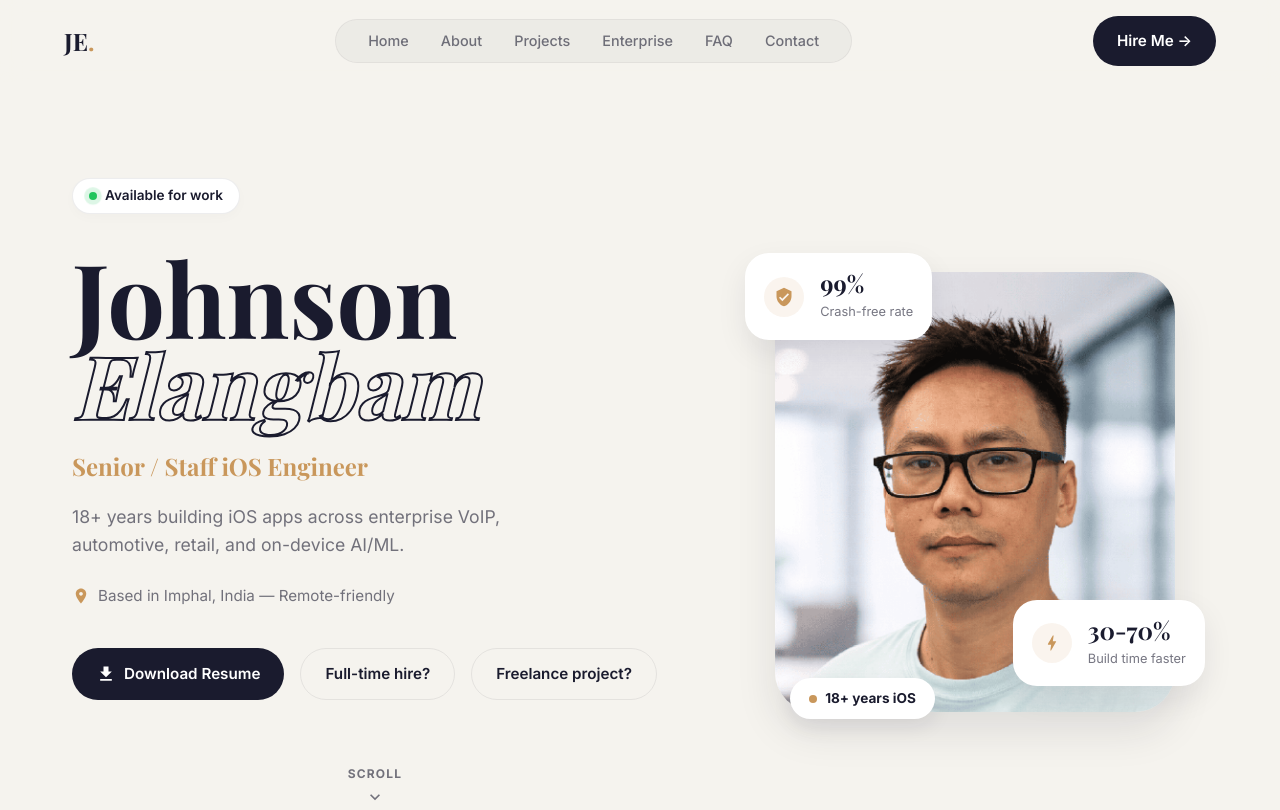
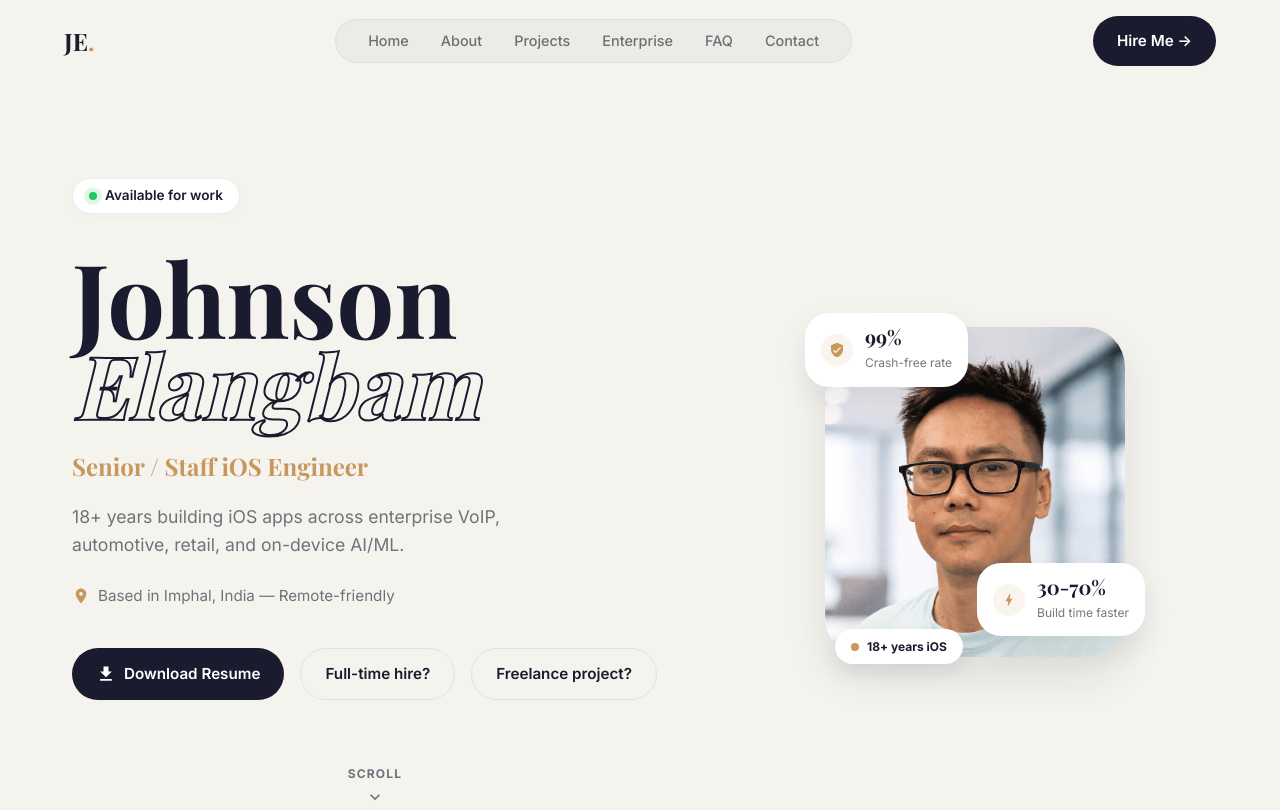
Before and after one commit to elangbamjohnson/elangbamjohnson.github.io, a plain HTML site: page index.html in a window 1280 px wide. Shown: the top 810 px of the page. Drawn offline with nearby package versions, Linux system fonts and the light colour scheme; a web font is replaced by a local one.

Commit message:
Decrease profile image size to 300px and scale floating cards proportionally

```diff
--- a/assets/css/styles.css
+++ b/assets/css/styles.css
@@ -374,13 +374,13 @@ h1, h2, h3, h4, h5, h6 {
 .hero-visual {
     position: relative;
     width: 100%;
-    max-width: 400px; /* Reduced from 500px */
+    max-width: 300px; /* Reduced further to 300px */
     margin: 0 auto;
 }
 .hero-photo {
     width: 100%;
     height: auto;
-    aspect-ratio: 400 / 440; /* Updated ratio for smaller size */
+    aspect-ratio: 300 / 330; /* Updated ratio for smaller size */
     object-fit: cover;
     border-radius: var(--radius-xl);
     box-shadow: 0 20px 40px rgba(26, 27, 46, 0.1);
@@ -389,36 +389,36 @@ h1, h2, h3, h4, h5, h6 {
 .float-card {
     position: absolute;
     background: var(--white);
-    padding: 1rem 1.2rem;
+    padding: 0.75rem 1rem;
     border-radius: var(--radius-lg);
     box-shadow: 0 12px 30px rgba(26, 27, 46, 0.08);
     display: flex;
     align-items: center;
-    gap: 1rem;
+    gap: 0.75rem;
     z-index: 10;
 }
 .float-card--tl {
-    top: -15px;
-    left: -30px;
+    top: -10px;
+    left: -20px;
     animation: float 4s ease-in-out 0s infinite;
 }
 .float-card--br {
-    bottom: 25px;
-    right: -30px;
+    bottom: 20px;
+    right: -20px;
     animation: float 4s ease-in-out 1.5s infinite;
 }
 .float-pill {
     position: absolute;
     bottom: -15px;
-    left: 15px;
+    left: 10px;
     background: var(--white);
-    padding: 0.6rem 1.2rem;
+    padding: 0.5rem 1rem;
     border-radius: var(--radius-pill);
     box-shadow: 0 8px 20px rgba(26, 27, 46, 0.08);
     display: flex;
     align-items: center;
     gap: 0.5rem;
-    font-size: 0.85rem;
+    font-size: 0.75rem;
     font-weight: 700;
     z-index: 10;
     animation: float 4s ease-in-out 3s infinite;
@@ -431,8 +431,8 @@ h1, h2, h3, h4, h5, h6 {
 }
 
 .float-icon {
-    width: 40px;
-    height: 40px;
+    width: 32px;
+    height: 32px;
     border-radius: 50%;
     background: rgba(201, 151, 91, 0.1);
     display: flex;
@@ -440,18 +440,18 @@ h1, h2, h3, h4, h5, h6 {
     justify-content: center;
 }
 .float-icon svg {
-    width: 20px;
-    height: 20px;
+    width: 16px;
+    height: 16px;
     fill: var(--gold);
 }
 .float-text strong {
     display: block;
-    font-size: 1.5rem;
+    font-size: 1.25rem;
     font-family: var(--font-serif);
     line-height: 1.2;
 }
 .float-text span {
-    font-size: 0.8rem;
+    font-size: 0.75rem;
     color: var(--text-muted);
 }
 
```
